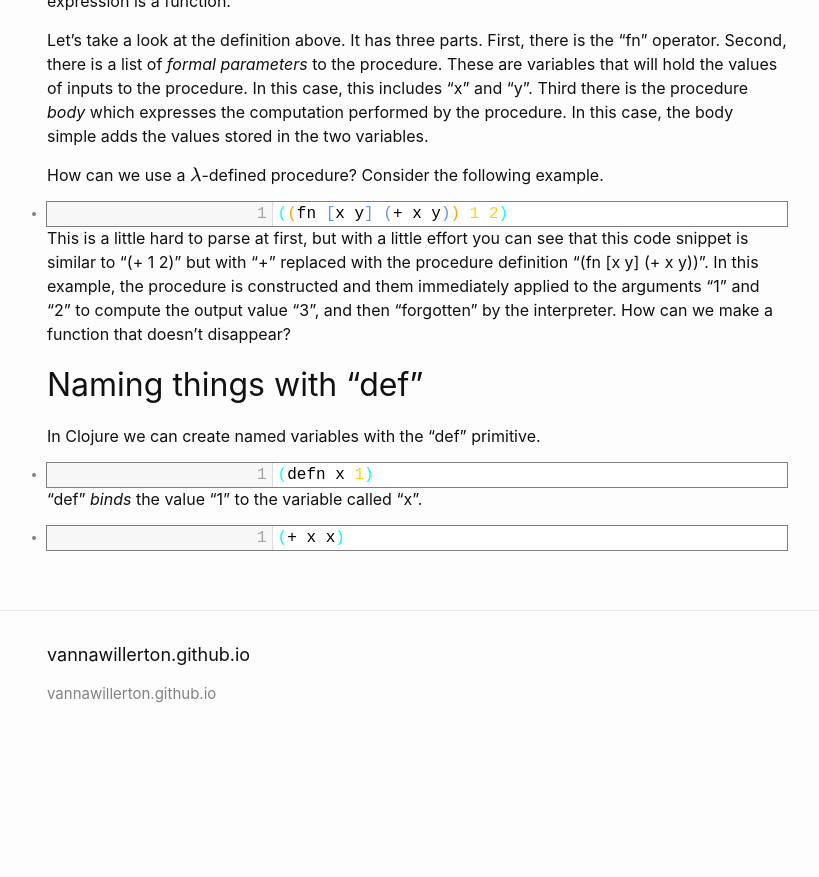
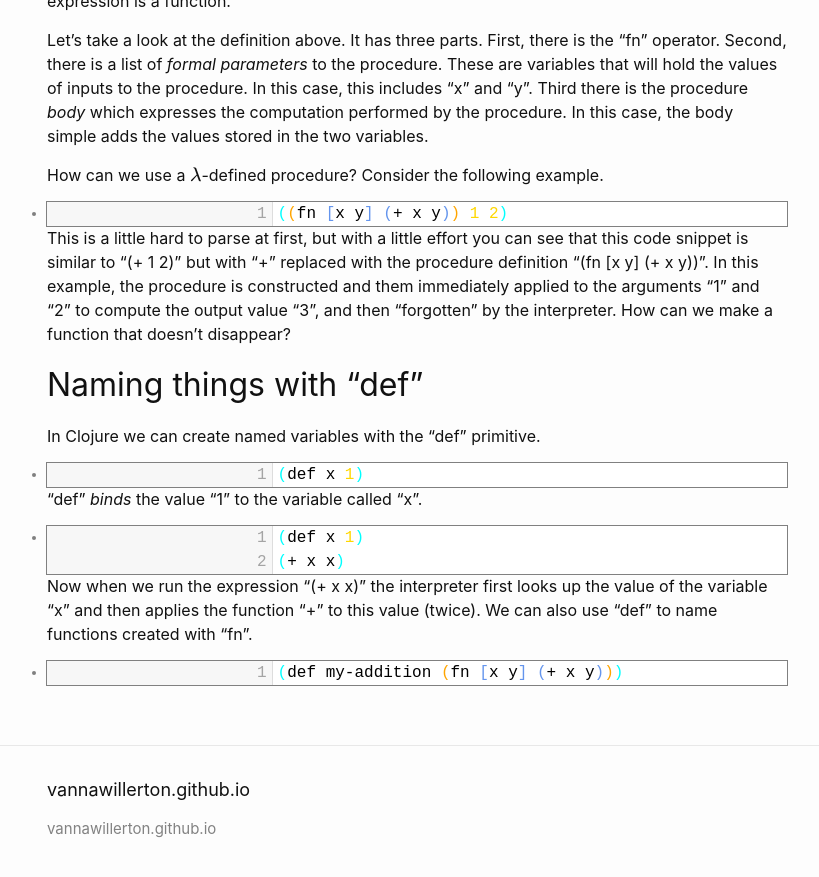
Before and after one commit to vannawillerton/vannawillerton.github.io, a Jekyll site: the page built from Lecture1.md, in a window 1280 px wide and 900 px high, scrolled down 2392 px. Shown: the top 877 px of the window, without its empty margins (223-1042 px from the left). Built offline with Jekyll 4.4.1, drawn with Linux system fonts in a browser that asks for light colours; our own code applies the rules of GitHub Pages for plain Markdown files; formulas are drawn with MathJax 3; before the commit the page ends 3157 px from its top, so only the background shows below that.

Commit message:
Update Lecture1.md

````diff
--- a/Lecture1.md
+++ b/Lecture1.md
@@ -58,11 +58,18 @@ This is a little hard to parse at first, but with a little effort you can see th
 In Clojure we can create named variables with the "def" primitive.
 
 ```
-(defn x 1)
+(def x 1)
 ```
 
 "def" *binds* the value "1" to the variable called "x".
 
 ```
+(def x 1)
 (+ x x)
 ```
+
+Now when we run the expression "(+ x x)" the interpreter first looks up the value of the variable "x" and then applies the function "+" to this value (twice). We can also use "def" to name functions created with "fn".
+
+```
+(def my-addition (fn [x y] (+ x y)))
+```
````
